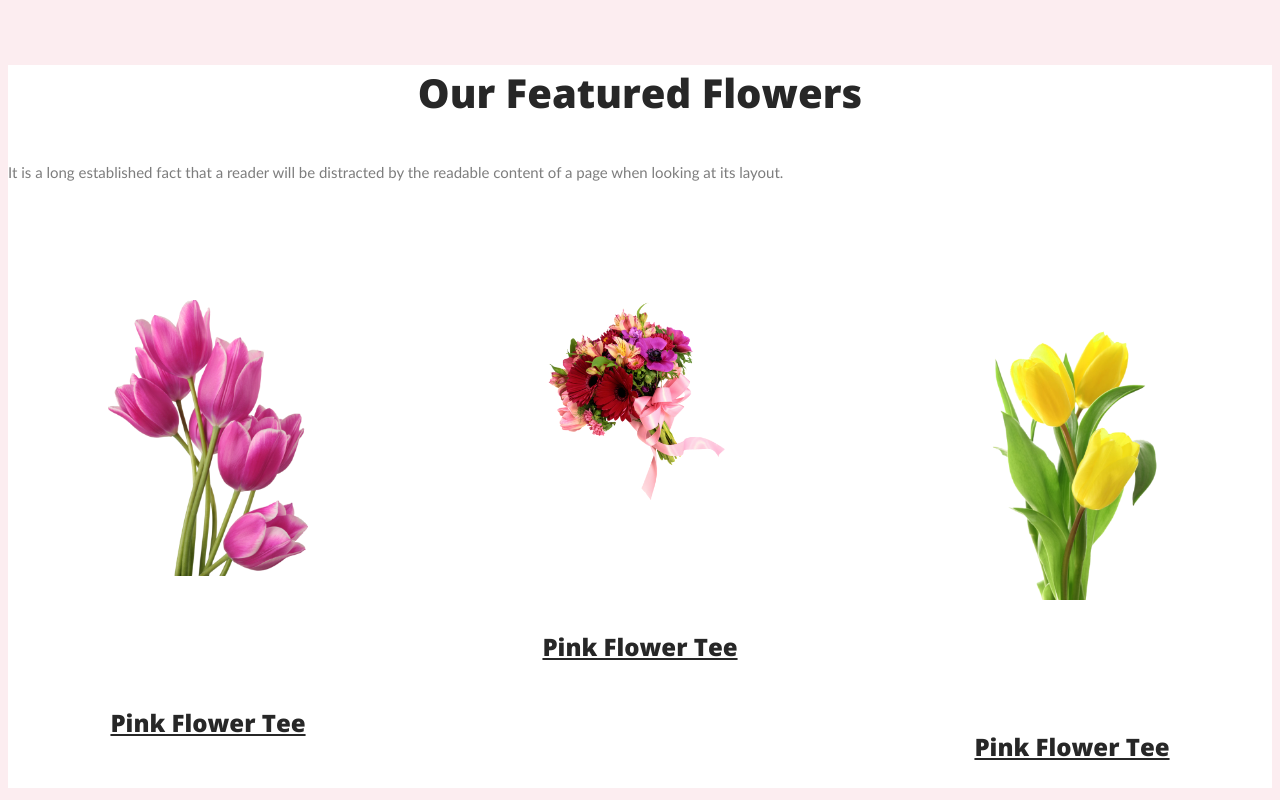
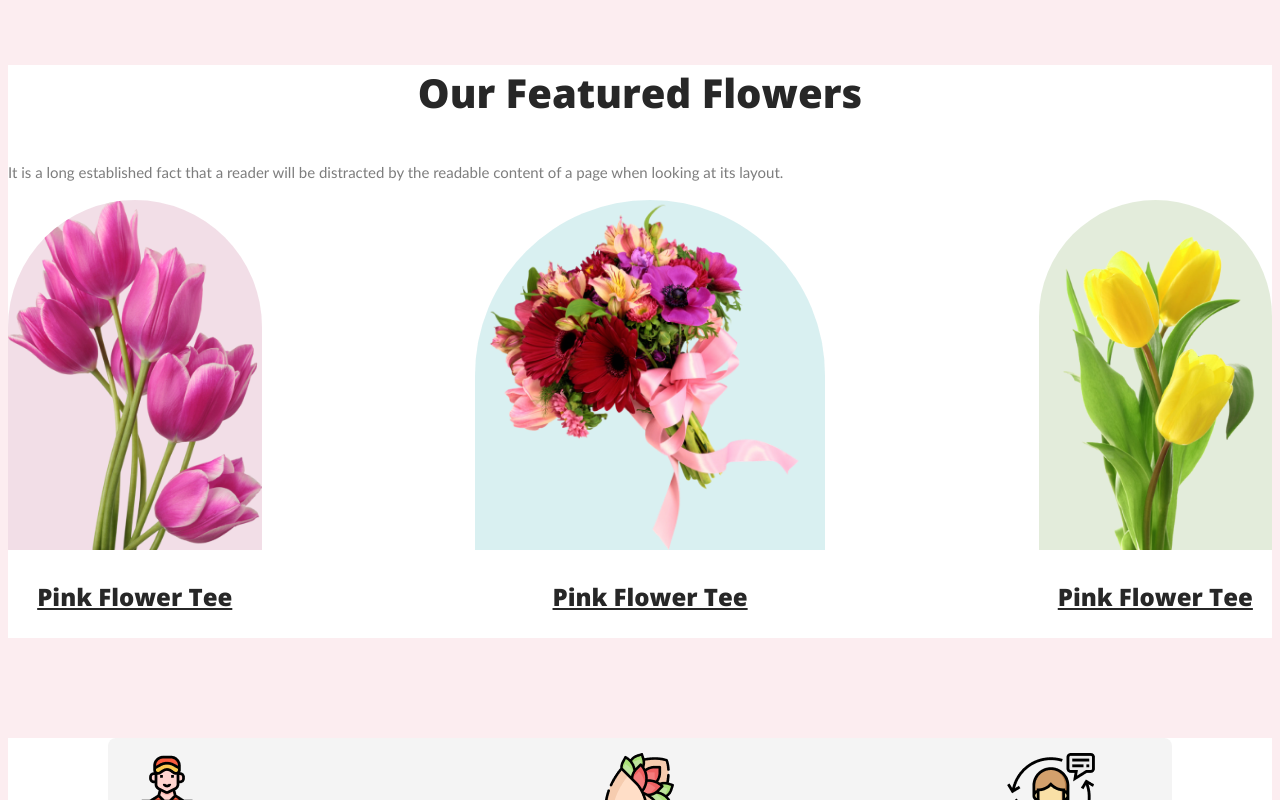
Before and after one commit to jubayer17pro/flower-shop-assignment, a plain HTML site: page index.html in a window 1280 px wide. Shown: the part 673-1473 px from the top of the page. Drawn offline with nearby package versions, Linux system fonts and the light colour scheme.

Commit message:
border radius added now

```diff
--- a/index.html
+++ b/index.html
@@ -48,11 +48,11 @@
                     <h3 class="flower-text">Pink Flower Tee</h3>
                 </div>
                 <div>
-                    <img class="flower-size" src="Flower Asset/pngwing 5.png" alt="">
+                    <img class="flower2-size" src="Flower Asset/pngwing 5.png" alt="">
                     <h3 class="flower-text">Pink Flower Tee</h3>
                 </div>
                 <div>
-                    <img class="flower-size" src="Flower Asset/pngwing 7.png" alt="">
+                    <img class="flower3-size" src="Flower Asset/pngwing 7.png" alt="">
                     <h3 class="flower-text">Pink Flower Tee</h3>
                 </div>
             </div>
--- a/styles/index.css
+++ b/styles/index.css
@@ -59,8 +59,19 @@ font-weight: 800;
 
 }
 .flower-size{
-    width: 200px;
-    margin: 100px;
+height: 350px;
+border-radius: 300px 300px 0px 0px;
+background: rgba(167, 33, 98, 0.15);
+}
+.flower2-size{
+    height: 350px;
+    border-radius: 300px 300px 0px 0px;
+    background: rgba(5, 151, 160, 0.15);
+}
+.flower3-size{
+    height: 350px;
+    border-radius: 300px 300px 0px 0px;
+background: rgba(71, 125, 17, 0.15);
 }
 .flower-text{
     color: #272727;
```
